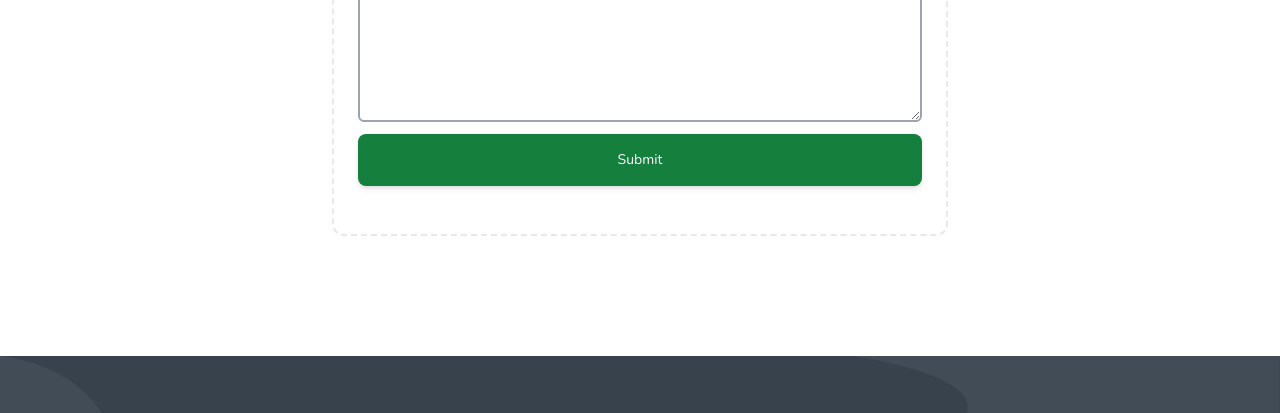
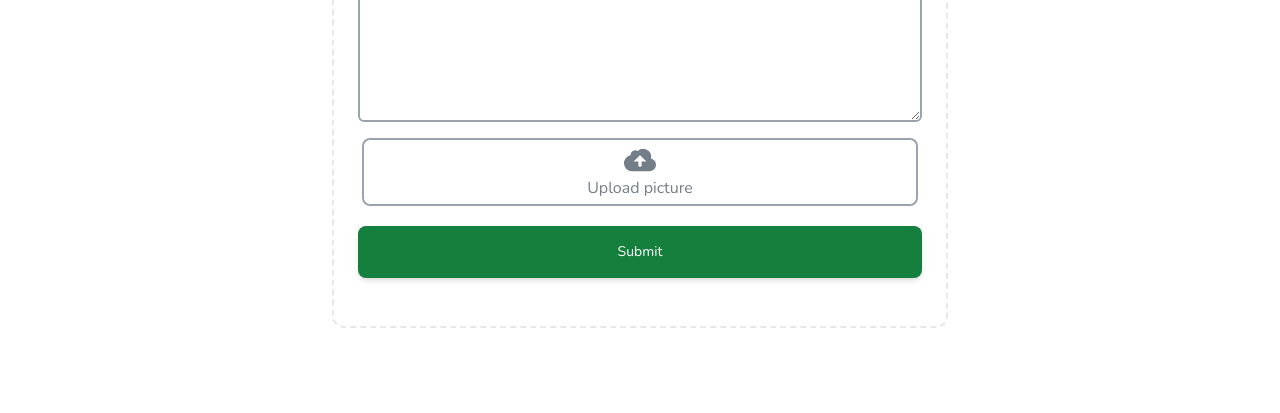
Before and after one commit to soumyaKaddouri/miniProjet, a website: page addOffer.html in a window 1280 px wide. Shown: the part 920-1333 px from the top of the page. Drawn offline with nearby package versions, Linux system fonts and the light colour scheme.

Commit message:
add option apload picture

```diff
--- a/addOffer.html
+++ b/addOffer.html
@@ -131,6 +131,17 @@
                   <span class="text-gray-700">Description</span>
                   <textarea class="block w-full mt-1 text-sm focus:border-green-600  focus:border-2 border-2 border-gray-400 rounded-md form-input p-2 h-260 pb-5" rows="3" placeholder="Enter the description of the offer" ></textarea>
                 </label>
+
+                <div class=" mb-3 lg:mb-2 mx-1 mt-4">
+                    <label class="w-64 flex flex-col items-center mb-5 px-4 py-1 bg-white rounded-lg border-2 border-gray-400 hover:border-green-600">
+                        <svg class="w-8 h-8" fill="currentColor" xmlns="http://www.w3.org/2000/svg" viewBox="0 0 20 20">
+                            <path d="M16.88 9.1A4 4 0 0 1 16 17H5a5 5 0 0 1-1-9.9V7a3 3 0 0 1 4.52-2.59A4.98 4.98 0 0 1 17 8c0 .38-.04.74-.12 1.1zM11 11h3l-4-4-4 4h3v3h2v-3z" />
+                        </svg>
+                        <span class=" text-base leading-normal">Upload picture</span>
+                        <input type='file' class="hidden" accept="image/*" />
+                    </label>
+
+                </div>
 
                 <a class="flex items-center justify-center p-4 mb-8 text-sm font-semibold text-white bg-green-700 rounded-lg shadow-md focus:outline-none mt-3" href="index.html">
                   <button type="submit">Submit</button>
```
Also changed, not shown: modifyOffer.html (+11 -0 lines), assets/css/tailwindcss.css.
